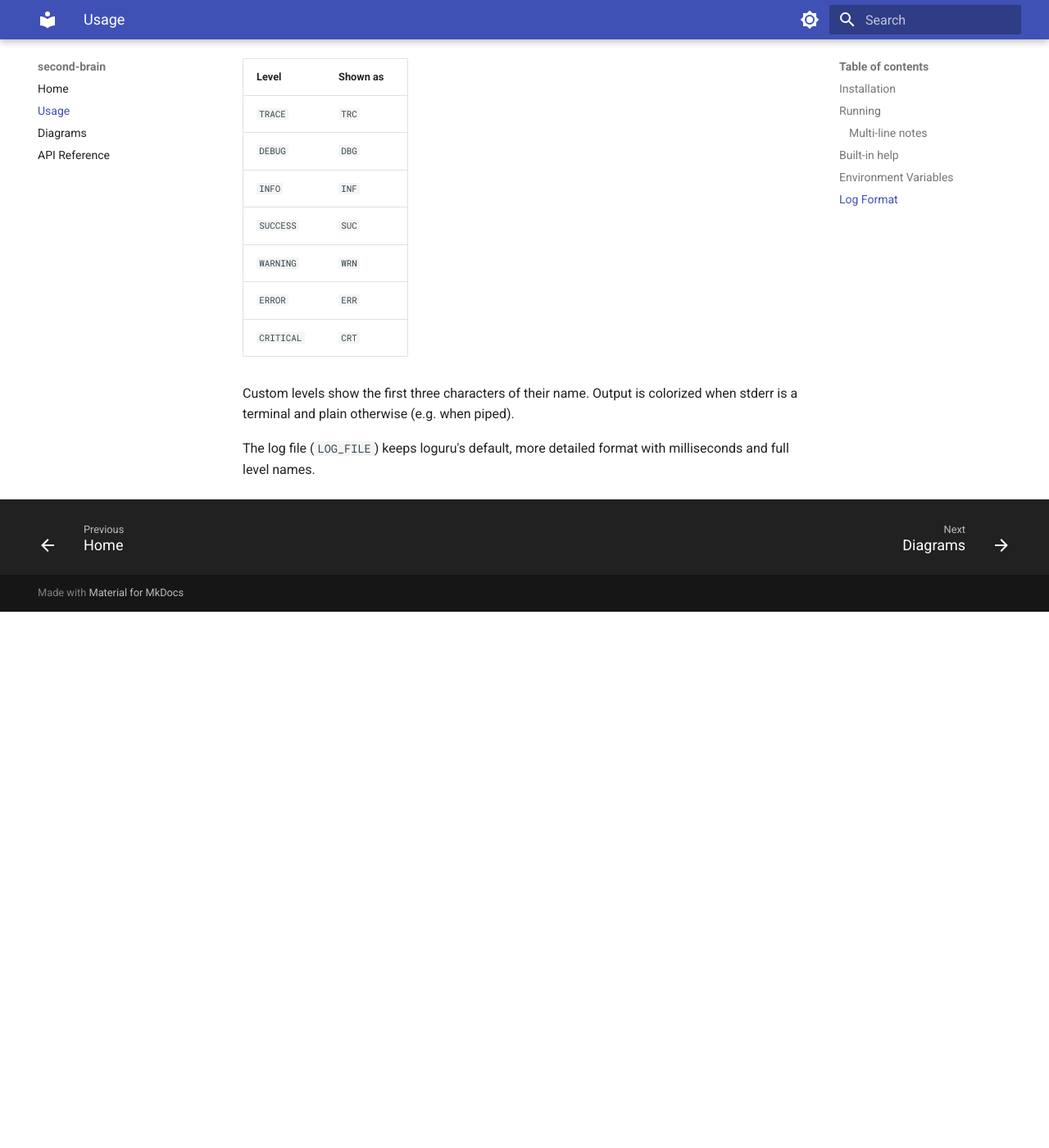
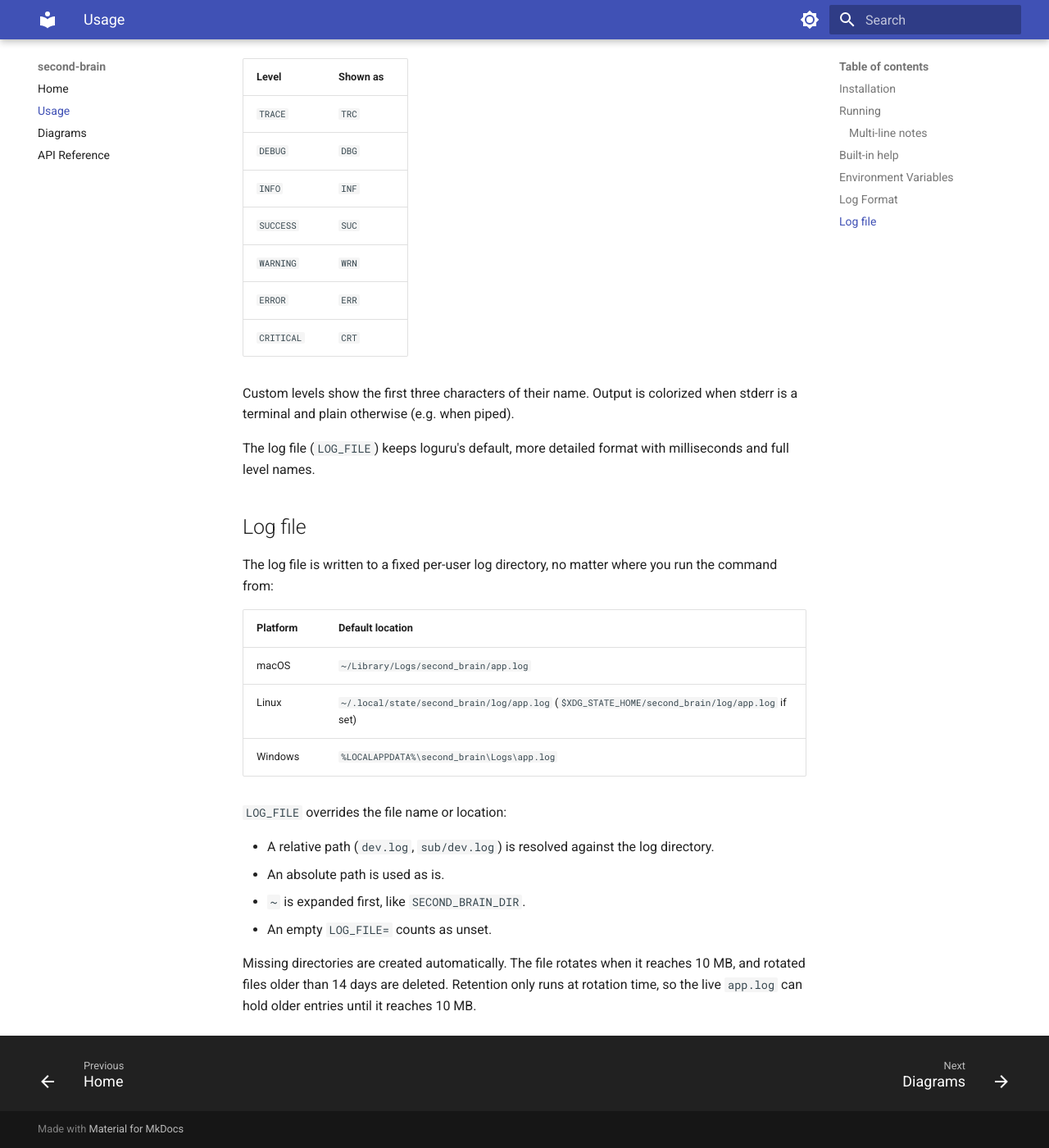
Before and after one commit to acsany/sb-oct, an MkDocs documentation site: the page built from docs/usage.md, in a window 1280 px wide and 1400 px high, scrolled down 2014 px. Shown: the whole window at 82% size. Built offline with MkDocs 1.6.1 and Material for MkDocs 9.7.7, drawn with Linux system fonts in a browser that asks for light colours; before the commit the page ends 2760 px from its top, so only the background shows below that; some of the changed text lies outside the part shown.

Commit message:
docs: document the per-user log file location
refs #3

Co-Authored-By: Claude Sonnet 5.5 <noreply@anthropic.com>

```diff
--- a/docs/usage.md
+++ b/docs/usage.md
@@ -73,7 +73,7 @@ lines and errors go to stderr, so stdout can be piped or captured safely.
 | Variable           | Default            | Description                        |
 |--------------------|--------------------|------------------------------------|
 | `LOG_LEVEL`        | `INFO`             | Console log level (DEBUG, INFO, …) |
-| `LOG_FILE`         | `app.log`          | Path to the log file               |
+| `LOG_FILE`         | `app.log`          | Log file, see [Log file](#log-file) |
 | `SECOND_BRAIN_DIR` | `~/second_brain/`  | Directory where notes are stored   |
 
 Copy `.env.example` to `.env` for development defaults, then run with `uv run --env-file .env`.
@@ -104,3 +104,26 @@ colorized when stderr is a terminal and plain otherwise (e.g. when piped).
 
 The log file (`LOG_FILE`) keeps loguru's default, more detailed format with
 milliseconds and full level names.
+
+## Log file
+
+The log file is written to a fixed per-user log directory, no matter where you
+run the command from:
+
+| Platform | Default location                                                      |
+|----------|-----------------------------------------------------------------------|
+| macOS    | `~/Library/Logs/second_brain/app.log`                                 |
+| Linux    | `~/.local/state/second_brain/log/app.log` (`$XDG_STATE_HOME/second_brain/log/app.log` if set) |
+| Windows  | `%LOCALAPPDATA%\second_brain\Logs\app.log`                            |
+
+`LOG_FILE` overrides the file name or location:
+
+- A relative path (`dev.log`, `sub/dev.log`) is resolved against the log directory.
+- An absolute path is used as is.
+- `~` is expanded first, like `SECOND_BRAIN_DIR`.
+- An empty `LOG_FILE=` counts as unset.
+
+Missing directories are created automatically. The file rotates when it
+reaches 10 MB, and rotated files older than 14 days are deleted. Retention only
+runs at rotation time, so the live `app.log` can hold older entries until it
+reaches 10 MB.
```
Also changed, not shown: other parts of docs/usage.md (+1 -1 lines), AGENTS.md (+1 -1 lines), README.md (+3 -1 lines), docs/diagrams.md (+9 -3 lines), 1 other file.
